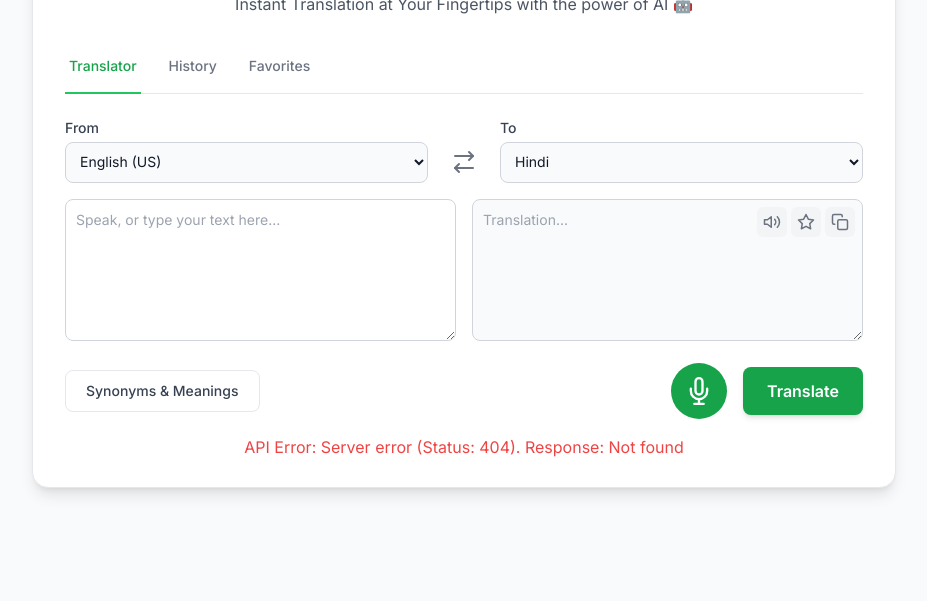
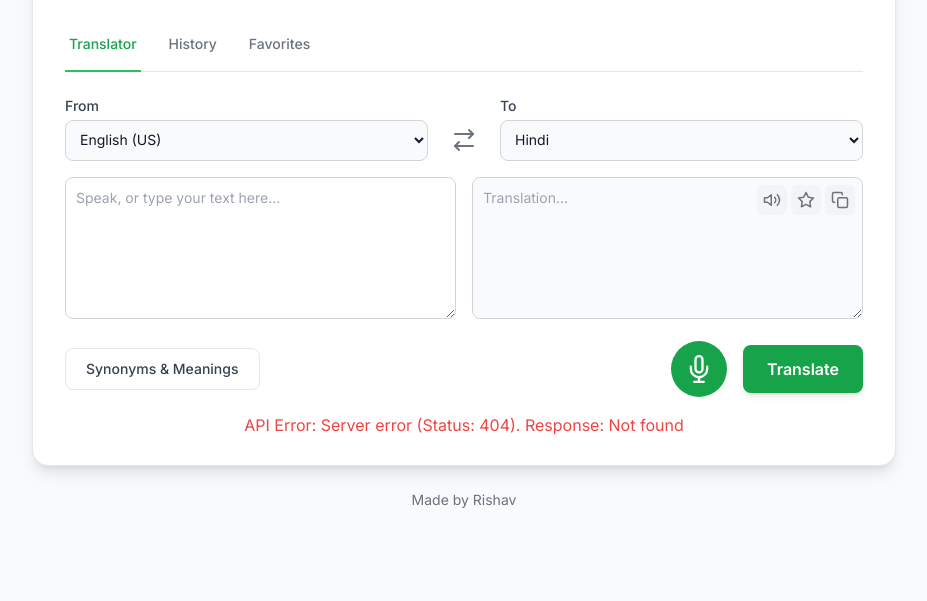
Before and after one commit to cserishav-cmd/ai-language-translator, a plain HTML site: page templates/index.html in a window 1280 px wide. Shown: the part 199-800 px from the top of the page, without its empty margins (176-1103 px from the left). Drawn offline with nearby package versions, Linux system fonts and the light colour scheme; no server answers.

Commit message:
Update index.html

```diff
--- a/templates/index.html
+++ b/templates/index.html
@@ -143,6 +143,9 @@
                 <div id="favorites-content" class="tab-pane hidden max-h-96 overflow-y-auto"></div>
             </div>
         </div>
+
+        <p class="text-center text-gray-500 text-sm mt-6">Made by Rishav</p>
+
     </div>
 
     <div id="synonym-modal" class="fixed inset-0 bg-gray-600 bg-opacity-50 overflow-y-auto h-full w-full flex items-center justify-center hidden">
```
